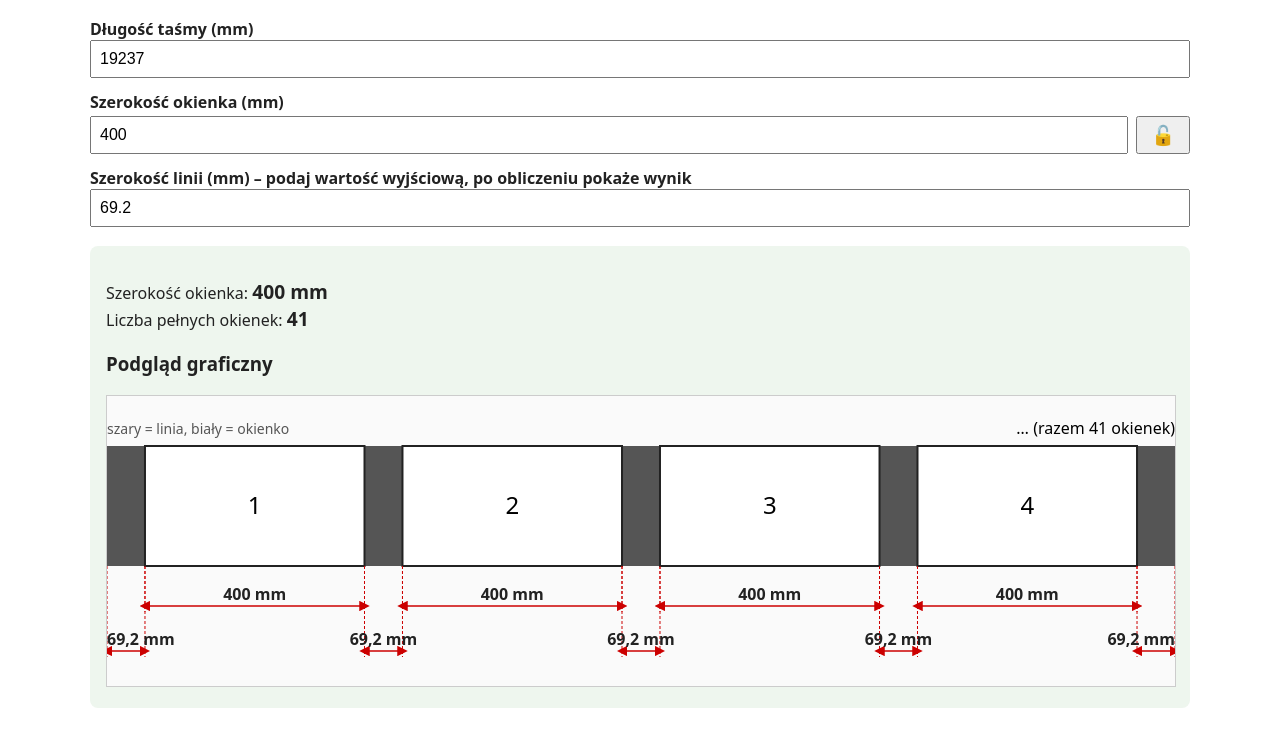
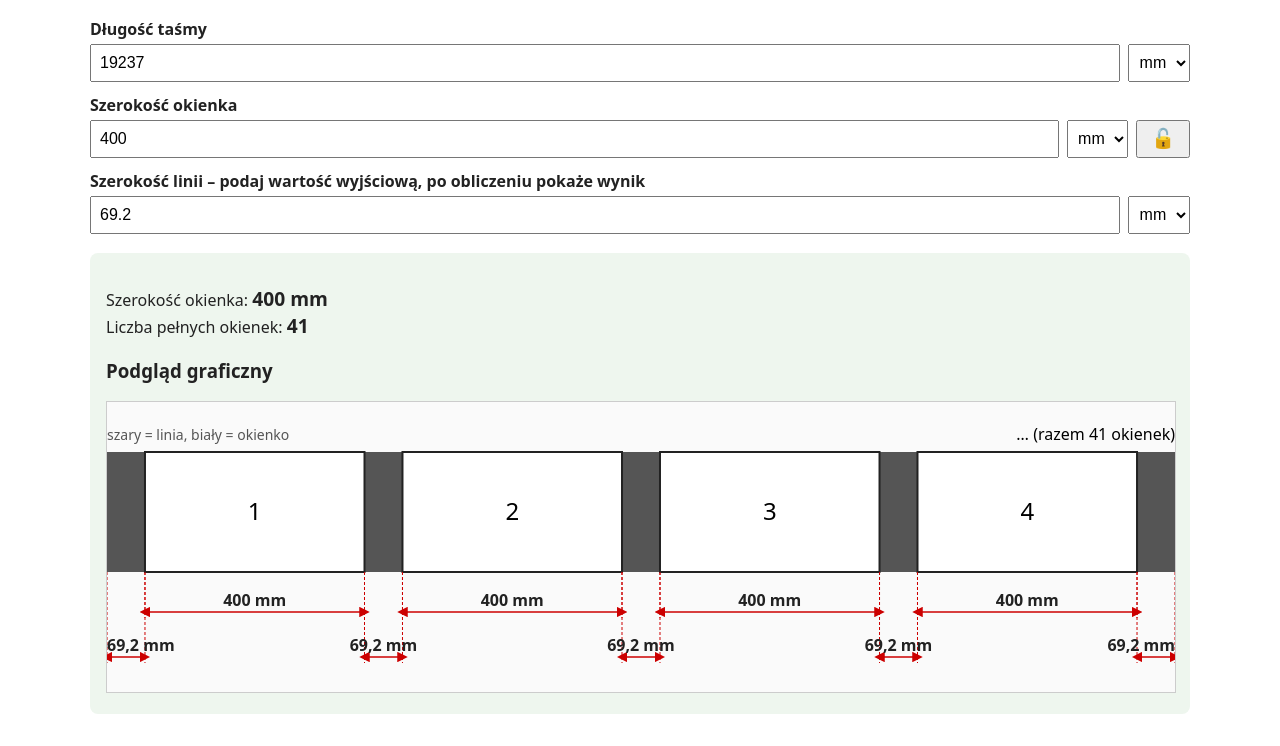
Before and after one commit to kinio19/kalkulator-okienek, a plain HTML site: page index.html in a window 1280 px wide. Shown: the part 78-824 px from the top of the page. Drawn offline with Linux system fonts and the light colour scheme.

Commit message:
Dodano wybór jednostek mm/cm
Co-authored-by: Copilot App <223556219+Copilot@users.noreply.github.com>

```diff
--- a/index.html
+++ b/index.html
@@ -20,23 +20,42 @@
   .row{display:flex;gap:.5rem}
   button{font-size:1.2rem;padding:0 .8rem;cursor:pointer}
   input:read-only{background:#e8e8e8}
+  select{font-size:1rem;padding:0 .4rem}
+  small{color:#555}
+  .row input{flex:1;min-width:0}
 </style>
 </head>
 <body>
 <h1>Kalkulator okienek</h1>
-<label>Długość taśmy (mm)<input id="tape" type="number" step="any" value="19237"></label>
-<label>Szerokość okienka (mm)</label>
-<div class="row"><input id="win" type="number" step="any" value="400"><button id="lock" type="button" title="Zablokuj wymiar">🔓</button></div>
-<label>Szerokość linii (mm) – podaj wartość wyjściową, po obliczeniu pokaże wynik<input id="line" type="number" step="any" value="60"></label>
+<label>Długość taśmy</label>
+<div class="row"><input id="tape" type="number" step="any" value="19237"><select id="u-tape"><option>mm</option><option>cm</option></select></div>
+<small id="h-tape"></small>
+<label>Szerokość okienka</label>
+<div class="row"><input id="win" type="number" step="any" value="400"><select id="u-win"><option>mm</option><option>cm</option></select><button id="lock" type="button" title="Zablokuj wymiar">🔓</button></div>
+<small id="h-win"></small>
+<label>Szerokość linii – podaj wartość wyjściową, po obliczeniu pokaże wynik</label>
+<div class="row"><input id="line" type="number" step="any" value="60"><select id="u-line"><option>mm</option><option>cm</option></select></div>
+<small id="h-line"></small>
 <div id="out" class="res"></div>
 <script>
 const $ = id => document.getElementById(id);
 const f = (x, d = 3) => String(+x.toFixed(d)).replace('.', ',');
+const fac = id => $('u-' + id).value === 'cm' ? 10 : 1;
+const mm = id => parseFloat($(id).value) * fac(id);
+const IDS = ['tape', 'win', 'line'];
 
-let baseLine = parseFloat($('line').value);
+function hints() {
+  IDS.forEach(id => {
+    const v = mm(id);
+    $('h-' + id).textContent = fac(id) === 10 && !isNaN(v) ? '= ' + f(v, 1) + ' mm' : '';
+  });
+}
+
+let baseLine = mm('line');
 
 function calc() {
-  const L = parseFloat($('tape').value), w = parseFloat($('win').value), l = baseLine;
+  const L = mm('tape'), w = mm('win'), l = baseLine;
+  hints();
   const out = $('out');
   if (!(L > 0 && w > 0 && l >= 0) || L < w + l) {
     out.innerHTML = '<span class="err">Podaj poprawne wartości (taśma musi być dłuższa niż okienko z linią).</span>';
@@ -50,7 +69,8 @@ function calc() {
   const add = Math.round(rest / n * 10) / 10; // zaokrąglenie do 0,1 mm jak w przykładzie
   const newStep = w + add + l;
   const check = newStep * n;
-  if (document.activeElement !== $('line')) $('line').value = +(l + add).toFixed(1);
+  if (document.activeElement !== $('line')) $('line').value = +((l + add) / fac('line')).toFixed(2);
+  hints();
   out.innerHTML = `
     <p>Szerokość okienka: <strong>${f(w)} mm</strong><br>
     Liczba pełnych okienek: <strong>${n}</strong></p>
@@ -95,7 +115,16 @@ $('lock').addEventListener('click', () => {
   $('lock').title = locked ? 'Odblokuj wymiar' : 'Zablokuj wymiar';
 });
 ['tape', 'win'].forEach(id => $(id).addEventListener('input', calc));
-$('line').addEventListener('input', () => { baseLine = parseFloat($('line').value); calc(); });
+$('line').addEventListener('input', () => { baseLine = mm('line'); calc(); });
+IDS.forEach(id => {
+  let prev = fac(id);
+  $('u-' + id).addEventListener('change', () => {
+    const v = parseFloat($(id).value);
+    if (!isNaN(v)) $(id).value = +(v * prev / fac(id)).toFixed(3);
+    prev = fac(id);
+    calc();
+  });
+});
 $('line').addEventListener('blur', calc);
 window.addEventListener('resize', calc);
 calc();
--- a/sw.js
+++ b/sw.js
@@ -1,4 +1,4 @@
-const CACHE = 'okienka-v1';
+const CACHE = 'okienka-v2';
 const FILES = ['./', 'index.html', 'manifest.webmanifest', 'icon-192.png', 'icon-512.png'];
 
 self.addEventListener('install', e => {
```
